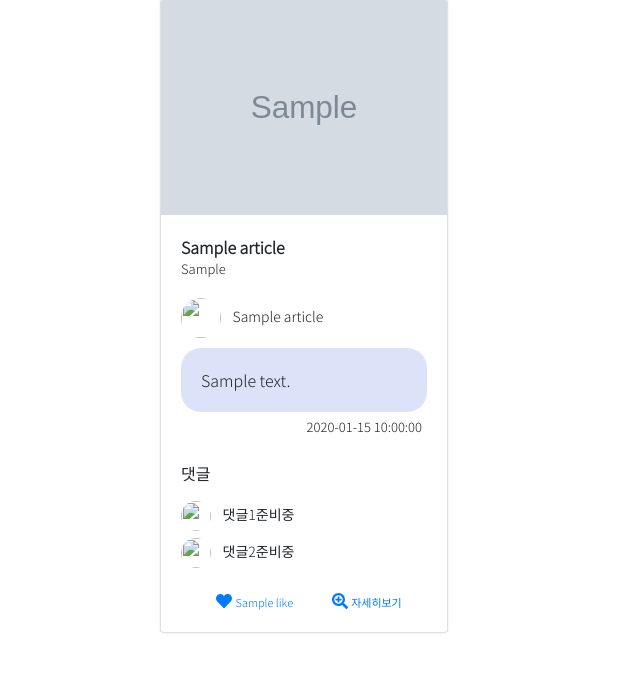
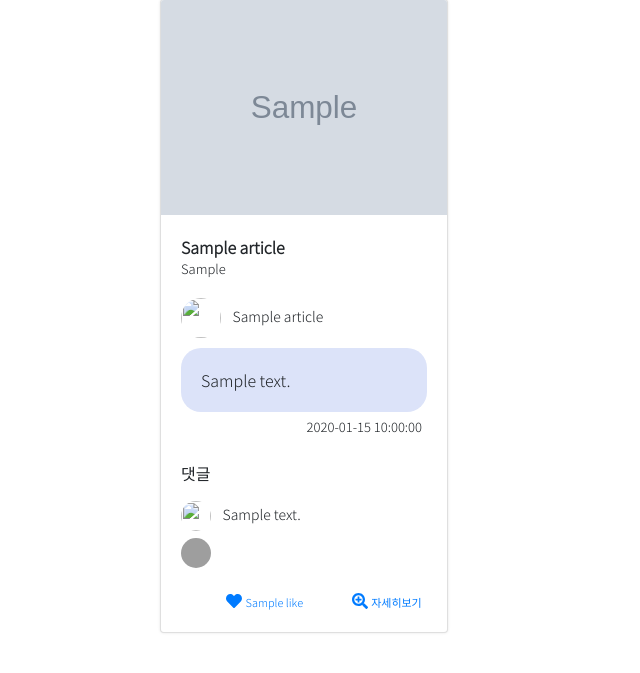
Before and after one commit to jeong-hyeon-kim/pythonProject, a Flask app: page / in a window 1280 px wide. Shown: the part 268-941 px from the top of the page, without its empty margins (0-640 px from the left). Run offline with Flask 2, Linux system fonts and the light colour scheme; grey boxes marked "Sample" are stand-in pictures; a database or web service that is not in the repository returns one stand-in record (values such as "Sample title"); some libraries are stand-ins or nearby versions; grey boxes are pictures that could not be loaded.

Commit message:
commentsDB에서 contents 가져와서 article에 실어 보여주기

```diff
--- a/app.py
+++ b/app.py
@@ -1,10 +1,14 @@
+import uuid
+from datetime import datetime
+
 import pymongo
-from flask import Flask, render_template,  request, redirect
+from flask import Flask, render_template, request, redirect
+
 app = Flask(__name__)
 
 from pymongo import MongoClient
 
-#TODO EC2랑 연결된 mongoDb로 변경
+# TODO EC2랑 연결된 mongoDb로 변경
 client = MongoClient('localhost', 27017)
 # client = MongoClient('mongodb://test:test@localhost', 27017)
 
@@ -19,18 +23,62 @@ app.register_blueprint(home_route.bp)
 if app.config['DEBUG']:
     app.config['SEND_FILE_MAX_AGE_DEFAULT'] = 1
 
+
 # 홈 화면 주기
 @app.route('/')
 def home():
+    modified_all_articles = []
     all_articles = list(db.articles.find({}, {}).sort('like', pymongo.DESCENDING))
-    id_list=[]
 
     for article in all_articles:
         id = article['_id']
-        id_list.append(id)
+        comments = list(db.comments.find({'article_id':id},{}).sort('post_date', pymongo.DESCENDING))
+        if len(comments) !=0:
+            comment1 = comments[0]['contents']
+            if len(comments) >= 2:
+                comment2 = comments[1]['contents']
+            else:
+                comment2 = ""
+        else:
+            comment1 = ""
+            comment2 = ""
+        article['comment1'] = comment1
+        article['comment2'] = comment2
+        modified_all_articles.append(article)
+
+    return render_template('index.html', results=modified_all_articles)
 
 
-    return render_template('index.html', results=all_articles)
+# comment(댓글) 더미데이터 넣어보기
+# time_now = datetime.now()
+# now_text = time_now.strftime("%Y{} %m{} %d{} %H{} %M{}")
+# now_text = now_text.format('년', '월', '일', '시', '분')
+#
+# comment_li = []
+# comment1 = {
+#     "_id": uuid.uuid4().hex,
+#     "commenter_id": "id01",
+#     "commenter_name": "여름스누피",
+#     "article_id": "9198a343f03642eda96035e754972ff4", # 폐허의 아이디.
+#     "contents": "완전 좋아요!(댓글가져오기)",
+#     "post_date": now_text
+#     # 코멘터의 이미지도 넣어놓는게 좋을까? 아니면 불러올 때 유저테이블에서?
+# }
+# comment2 = {
+#     "_id": uuid.uuid4().hex,
+#     "commenter_id": "id02",
+#     "commenter_name": "가을스누피",
+#     "article_id": "9198a343f03642eda96035e754972ff4", # 폐허의 아이디.
+#     "contents": "완전 좋아요22(댓글가져오기)",
+#     "post_date": now_text
+#     # 코멘터의 이미지도 넣어놓는게 좋을까? 아니면 불러올 때 유저테이블에서?
+# }
+#
+# comment_li.append(comment1)
+# comment_li.append(comment2)
+#
+# db.comments.insert_many(comment_li)
+
 
 if __name__ == '__main__':
     app.run(host="0.0.0.0", port=5003, debug=True)
--- a/routes/home_route.py
+++ b/routes/home_route.py
@@ -17,6 +17,10 @@ def keyword_search():
     keyword = request.args.get('keyword')
     print(keyword)
     found_articles = list(db.articles.find({'$or': [{'album_singer':{'$regex': keyword}}, {'album_title':{'$regex': keyword}}]},{}))
+    for article in found_articles:
+        print(article['_id'])
+
+    # comments = db.comments.find({'article_id':})
     return jsonify({'found_articles': found_articles})
     # return render_template('templates/index.html', results = found_articles)
 
--- a/static/css/style.css
+++ b/static/css/style.css
@@ -166,5 +166,5 @@ a {
 }
 
 .card .buttons-box a {
-    margin-left: 35px;
+    margin-left: 45px;
 }
--- a/templates/index.html
+++ b/templates/index.html
@@ -57,7 +57,7 @@
         // });
 
 
-            function like(article_id) {
+        function like(article_id) {
             $.ajax({
                 type: 'POST',
                 url: '/api/home/like',
@@ -100,6 +100,8 @@
                             let like = articles[i]['like']
                             let date = articles[i]['post_date']
                             let desc = articles[i]['article_description']
+                            let comment1 = articles[i]['comment1']
+                            let comment2 = articles[i]['comment2']
 
                             let temp_html = `<div class="card" style="width: 18rem;">
                                             <img class="card-img-top"
@@ -122,13 +124,13 @@
                                                     <div class="comment-box comment-box1">
                                                         <img class="commenter-img"
                                                              src="https://search.pstatic.net/common/?src=http%3A%2F%2Fshop1.phinf.naver.net%2F20211227_62%2F1640615471329w8jX4_JPEG%2F41751250936821328_900893847.jpg&type=sc960_832">
-                                                        <span class="writer-name">댓글1준비중</span>
+                                                        <span class="writer-name">${comment1}</span>
                                                     </div>
 
                                                     <div class="comment-box comment-box2">
                                                         <img class="commenter-img"
                                                              src="https://search.pstatic.net/common/?src=http%3A%2F%2Fshop1.phinf.naver.net%2F20211227_62%2F1640615471329w8jX4_JPEG%2F41751250936821328_900893847.jpg&type=sc960_832">
-                                                        <span class="writer-name">댓글2준비중</span>
+                                                        <span class="writer-name">${comment2}</span>
                                                     </div>
                                                 </div>
                                                 <div class="buttons-box">
@@ -210,19 +212,32 @@
                 <div class="comments-wrap">
                     <p>댓글</p>
                     <div class="comment-box comment-box1">
+                        {% if result['comment1'] %}
                         <img class="commenter-img"
                              src="https://search.pstatic.net/common/?src=http%3A%2F%2Fshop1.phinf.naver.net%2F20211227_62%2F1640615471329w8jX4_JPEG%2F41751250936821328_900893847.jpg&type=sc960_832">
-                        <span class="writer-name">댓글1준비중</span>
+                        {% else %}
+                        <img class="commenter-img"
+                             src="https://mblogthumb-phinf.pstatic.net/MjAxNzEyMThfMjQ1/MDAxNTEzNjA3MTcwNTg4.f9D3x971p8iDr_ox3nOQZmp2bHHA3YEtAvWI6-Zq6aAg.1E7HSp02TKDPZwC1wdciQdKiMEEzo0TvuY0ts5OmK4Mg.PNG.ooza-/IMG_9198.PNG?type=w800">
+                        {% endif %}
+
+                        <span class="writer-name">{{result['comment1']}}</span>
                     </div>
 
                     <div class="comment-box comment-box2">
+                        {% if result['comment2'] %}
                         <img class="commenter-img"
                              src="https://search.pstatic.net/common/?src=http%3A%2F%2Fshop1.phinf.naver.net%2F20211227_62%2F1640615471329w8jX4_JPEG%2F41751250936821328_900893847.jpg&type=sc960_832">
-                        <span class="writer-name">댓글2준비중</span>
+                        {% else %}
+                        <img class="commenter-img"
+                             src="https://mblogthumb-phinf.pstatic.net/MjAxNzEyMThfMjQ1/MDAxNTEzNjA3MTcwNTg4.f9D3x971p8iDr_ox3nOQZmp2bHHA3YEtAvWI6-Zq6aAg.1E7HSp02TKDPZwC1wdciQdKiMEEzo0TvuY0ts5OmK4Mg.PNG.ooza-/IMG_9198.PNG?type=w800">
+                        {% endif %}
+
+                        <span class="writer-name">{{result['comment2']}}</span>
                     </div>
                 </div>
                 <div class="buttons-box">
-                    <a href="#" onclick=like("{{result['_id']}}") style="cursor: pointer" class="card-footer-item has-text-info like-btn">
+                    <a href="#" onclick=like("{{result['_id']}}") style="cursor: pointer"
+                       class="card-footer-item has-text-info like-btn">
                         <i class="fas fa-heart"></i>
                         <span class="like-counts">{{result['like']}}</span>
                     </a>
```
